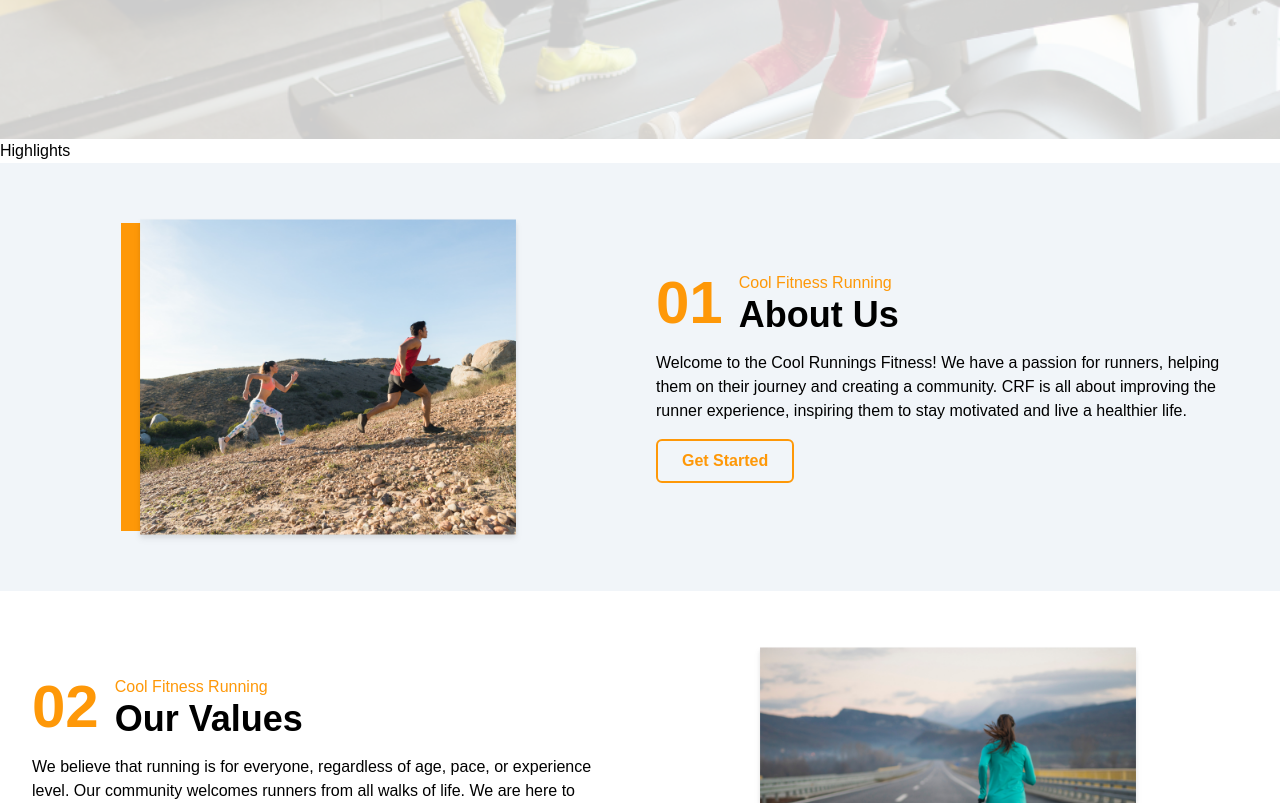
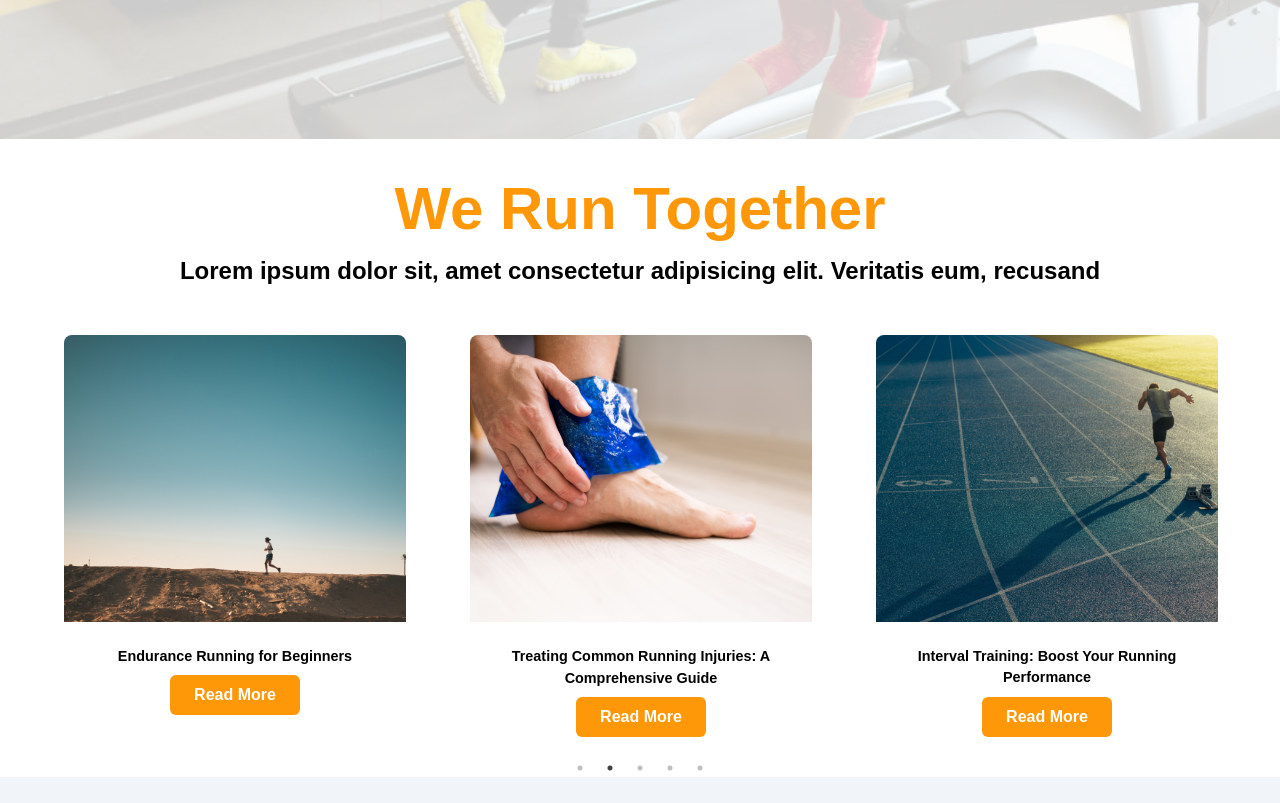
Before and after one commit to Hadehwahle/Fitness-App, a React (Vite) app: page / in a window 1280 px wide. Shown: the part 577-1380 px from the top of the page. Built offline with nearby package versions, Linux system fonts and the light colour scheme.

Commit message:
added content to this component

```diff
--- a/src/components/Hero/Highlights.jsx
+++ b/src/components/Hero/Highlights.jsx
@@ -1,5 +1,97 @@
+import Slider from "react-slick";
+import blogSnip from "./BlogContent";
+import { Link } from "react-router-dom";
+
 const Highlights = () => {
-  return <div>Highlights</div>;
+  var settings = {
+    dots: true,
+    arrows: false,
+    infinite: true,
+    speed: 800,
+    slidesToScroll: 1,
+    autoplay: true,
+    autoplaySpeed: 3000,
+    cssEase: "linear",
+    pauseOnHover: true,
+    pauseOnFocus: true,
+    responsive: [
+      {
+        breakpoint: 10000,
+        settings: {
+          slidesToShow: 3,
+          slidesToScroll: 1,
+          infinite: true,
+        },
+      },
+      {
+        breakpoint: 1024,
+        settings: {
+          slidesToShow: 2,
+          slidesToScroll: 1,
+          initialSlide: 2,
+        },
+      },
+      {
+        breakpoint: 640,
+        settings: {
+          slidesToShow: 1,
+          slidesToScroll: 1,
+        },
+      },
+    ],
+  };
+
+  return (
+    <div className="dark:bg-dark py-6">
+      <div className=" container w-full items-center min-h-[70dvh] ">
+        <div className="">
+          <h1
+            data-aos="zoom-out"
+            data-aos-delay="600"
+            className="text-primary text-center text-3xl md:text-6xl font-bold py-4"
+          >
+            We Run Together
+          </h1>
+          <p
+            data-aos="fade-up"
+            data-aos-delay="300"
+            className=" text-2xl font-semibold text-center pb-8"
+          >
+            Lorem ipsum dolor sit, amet consectetur adipisicing elit. Veritatis
+            eum, recusand
+          </p>
+        </div>
+
+        <div className="">
+          <Slider {...settings}>
+            {blogSnip.map(({ img, headline, link, id, trans, time }) => (
+              <div key={id}>
+                <div
+                  className="flex flex-col items-center gap-4 hover:shadow-xl rounded-2xl cursor-pointer p-4 text-center dark:bg-dark  dark:hover:bg-black  duration-200 mx-4"
+                  data-aos={trans}
+                  data-aos-delay={time}
+                >
+                  <div>
+                    <img src={img} alt="" className="rounded-t-lg" />
+                  </div>
+                  <div>
+                    <p className="text-[0.9rem] py-2 font-semibold">
+                      {headline}
+                    </p>
+                    <button className="primary-btn">
+                      <Link to={link} target="_blank">
+                        Read More
+                      </Link>
+                    </button>
+                  </div>
+                </div>
+              </div>
+            ))}
+          </Slider>
+        </div>
+      </div>
+    </div>
+  );
 };
 
 export default Highlights;
```
